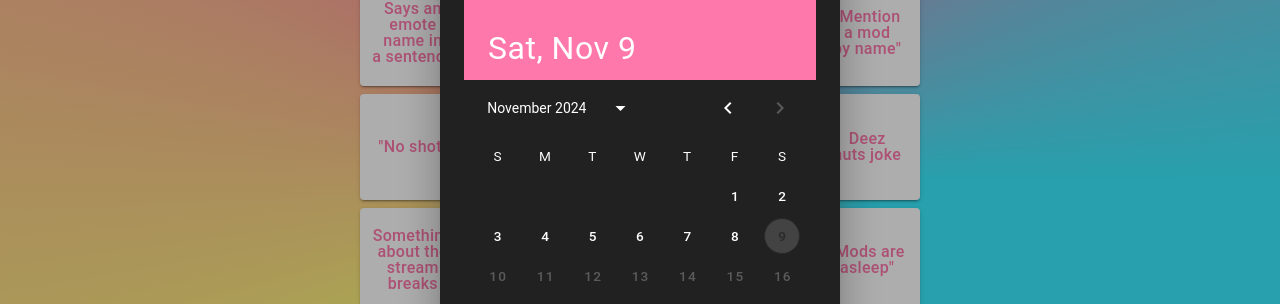
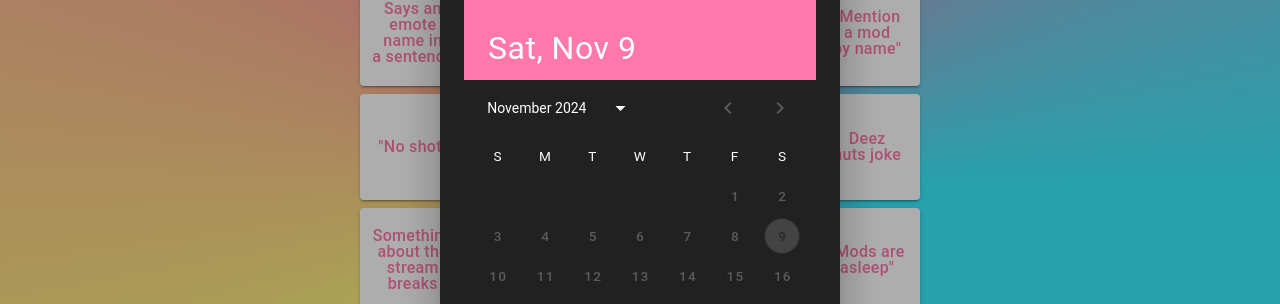
Before and after one commit to MeepsKitten/Corgo, a Vue app: page /Corgo/daily in a window 1280 px wide. Both pictures are taken after a click on the button "History". Shown: the part 194-498 px from the top of the page. Built offline with nearby package versions, Linux system fonts and the light colour scheme.

Commit message:
min date set
 is now the date data was updated (from the json)

```diff
--- a/src/components/bingoBoard.vue
+++ b/src/components/bingoBoard.vue
@@ -80,6 +80,7 @@
               header-color="#3becff"
               theme="dark"
               :max="maxDate"
+              :min="minDate"
             ></v-date-picker>
           </v-card-text>
           <v-card-actions class="pa-4">
@@ -116,6 +117,7 @@
   import { useBingoBoard } from '@/composables/bingoBoard'
   import { useRoute} from 'vue-router'
   import { useBingoStore } from '../bingoStore'
+  import squaresData from '@/data/squares.json' // Import the JSON file
 
   const route = useRoute()
   const store = useBingoStore()
@@ -341,6 +343,8 @@ const checkVersusSeed = () => {
     { deep: true }
   )
 
+  const minDate = squaresData.dateModified; // Use the dateModified from JSON
+
   </script>
 
   <style scoped>
--- a/src/composables/bingoBoard.ts
+++ b/src/composables/bingoBoard.ts
@@ -113,7 +113,8 @@ export function useBingoBoard() {
   }
 
   const getRandomItem = (difficulty: Difficulty, usedItems: Set<string>, randomFunc = Math.random) => {
-    const availableItems = squaresData[difficulty].filter(item => !usedItems.has(item))
+    const items = squaresData[difficulty];
+    const availableItems = Array.isArray(items) ? items.filter(item => !usedItems.has(item)) : [];
 
     if (availableItems.length > 0) {
       return availableItems[Math.floor(randomFunc() * availableItems.length)]
@@ -124,7 +125,8 @@ export function useBingoBoard() {
 
     for (let i = currentIndex + 1; i < difficultyOrder.length; i++) {
       const easierDifficulty = difficultyOrder[i] as Difficulty
-      const easierItems = squaresData[easierDifficulty].filter(item => !usedItems.has(item))
+      const items = squaresData[easierDifficulty]
+      const easierItems = Array.isArray(items) ? items.filter(item => !usedItems.has(item)) : []
       if (easierItems.length > 0) {
         return easierItems[Math.floor(randomFunc() * easierItems.length)]
       }
--- a/src/data/squares.json
+++ b/src/data/squares.json
@@ -1,4 +1,5 @@
 {
+  "dateModified": "2024-11-18",
   "Free": [
     "Corgi is short",
     "Cork is hungry",
```
